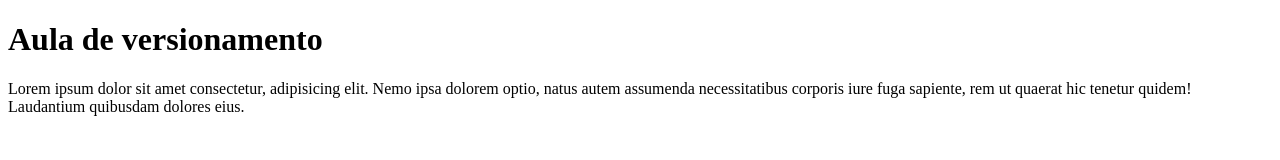
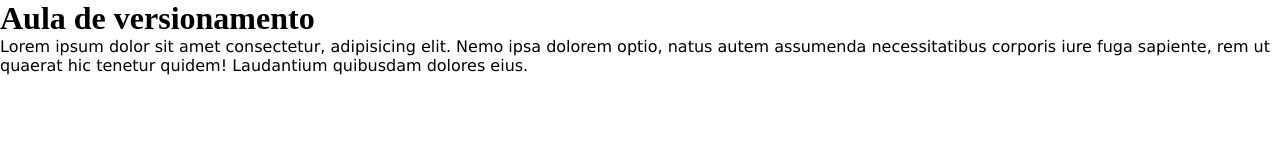
Before and after one commit to CristianeUnifei/aulaGIT, a plain HTML site: page index.html in a window 1280 px wide. Drawn offline with Linux system fonts and the light colour scheme.

Commit message:
segundo momento do projeto

```diff
--- a/index.html
+++ b/index.html
@@ -3,7 +3,8 @@
 <head>
     <meta charset="UTF-8">
     <meta name="viewport" content="width=device-width, initial-scale=1.0">
-    <title>Document</title>
+    <title>Aula GIT</title>
+    <link rel="stylesheet" href="./style.css">
 </head>
 <body>
     <h1>Aula de versionamento </h1>
--- /dev/null
+++ b/style.css
@@ -0,0 +1,8 @@
+*{
+    margin: 0;
+    padding: 0;
+}
+
+p{
+    font-family: 'Lucida Sans', 'Lucida Sans Regular', 'Lucida Grande', 'Lucida Sans Unicode', Geneva, Verdana, sans-serif;
+}
```
